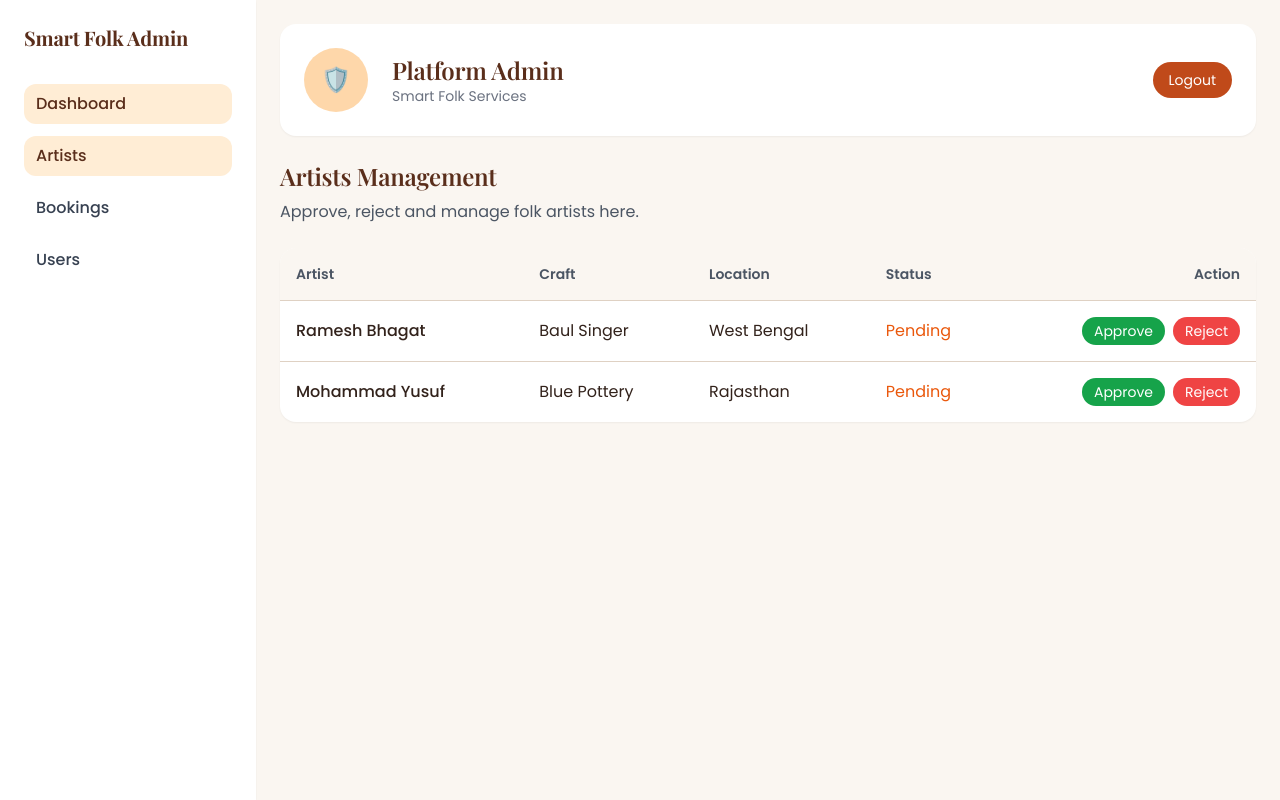
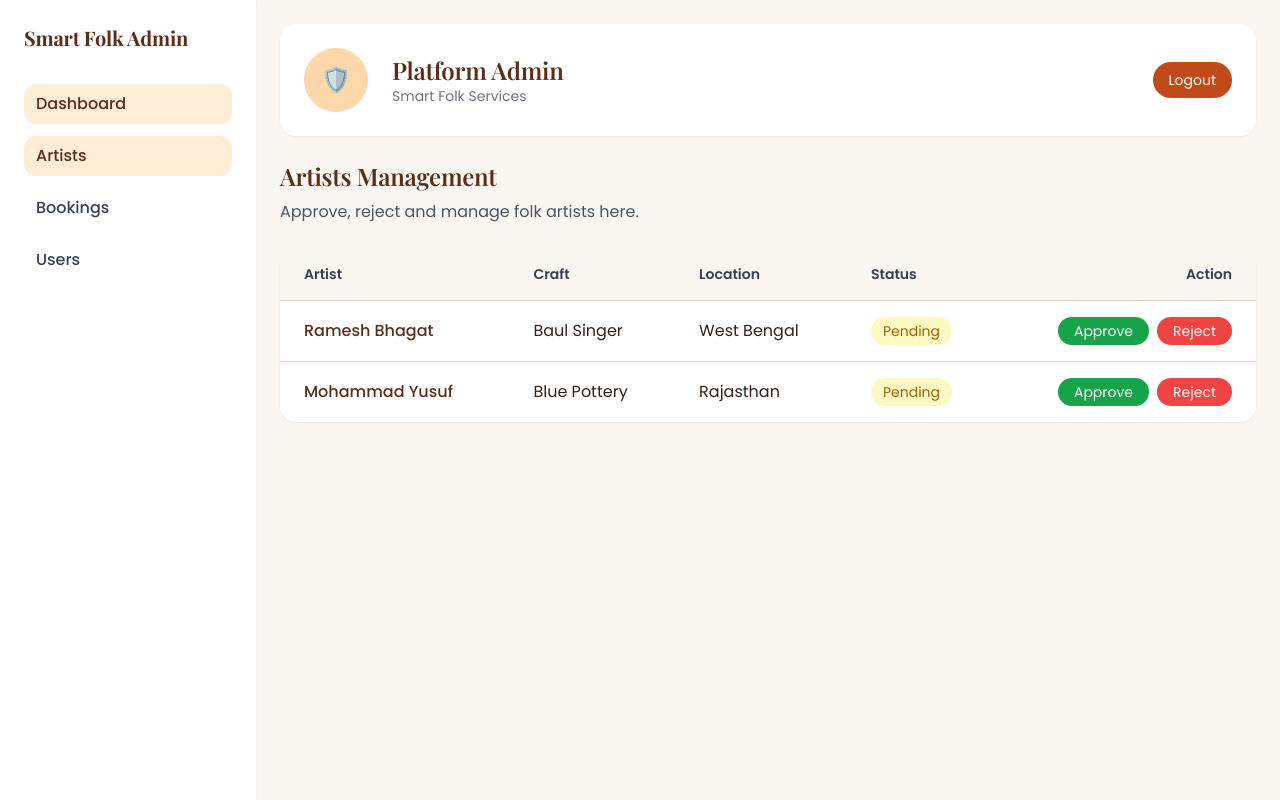
Before and after one commit to bushra931/Smart_folk, a React (Vite) app in the folder Smart_folk-main/: page /admin/artists in a window 1280 px wide. Built offline with nearby package versions, Linux system fonts and the light colour scheme; the HTML template or start-up script is replaced by a standard one.

Commit message:
Improve admin artists table UI with hover effects

```diff
--- a/Smart_folk-main/src/components/admin/ArtistsTable.tsx
+++ b/Smart_folk-main/src/components/admin/ArtistsTable.tsx
@@ -1,47 +1,61 @@
+const artists = [
+  {
+    name: "Ramesh Bhagat",
+    craft: "Baul Singer",
+    location: "West Bengal",
+    status: "Pending",
+  },
+  {
+    name: "Mohammad Yusuf",
+    craft: "Blue Pottery",
+    location: "Rajasthan",
+    status: "Pending",
+  },
+];
+
 const ArtistsTable = () => {
   return (
-    <div className="bg-white rounded-2xl shadow-sm overflow-hidden">
+    <div className="mt-6 bg-white rounded-2xl shadow-sm overflow-hidden">
       <table className="w-full text-left">
-        <thead className="bg-[#FAF6F1] text-sm text-gray-600">
+        <thead className="bg-[#FAF6F1] text-gray-700 text-sm">
           <tr>
-            <th className="p-4">Artist</th>
-            <th className="p-4">Craft</th>
-            <th className="p-4">Location</th>
-            <th className="p-4">Status</th>
-            <th className="p-4 text-right">Action</th>
+            <th className="px-6 py-4">Artist</th>
+            <th className="px-6 py-4">Craft</th>
+            <th className="px-6 py-4">Location</th>
+            <th className="px-6 py-4">Status</th>
+            <th className="px-6 py-4 text-right">Action</th>
           </tr>
         </thead>
 
         <tbody>
-          <tr className="border-t">
-            <td className="p-4 font-medium">Ramesh Bhagat</td>
-            <td className="p-4">Baul Singer</td>
-            <td className="p-4">West Bengal</td>
-            <td className="p-4 text-orange-600">Pending</td>
-            <td className="p-4 text-right space-x-2">
-              <button className="px-3 py-1 bg-green-600 text-white rounded-full text-sm">
-                Approve
-              </button>
-              <button className="px-3 py-1 bg-red-500 text-white rounded-full text-sm">
-                Reject
-              </button>
-            </td>
-          </tr>
+          {artists.map((artist, index) => (
+            <tr
+           key={index}
+           className="border-t hover:bg-orange-50 hover:shadow-sm transition"
+          >
 
-          <tr className="border-t">
-            <td className="p-4 font-medium">Mohammad Yusuf</td>
-            <td className="p-4">Blue Pottery</td>
-            <td className="p-4">Rajasthan</td>
-            <td className="p-4 text-orange-600">Pending</td>
-            <td className="p-4 text-right space-x-2">
-              <button className="px-3 py-1 bg-green-600 text-white rounded-full text-sm">
-                Approve
-              </button>
-              <button className="px-3 py-1 bg-red-500 text-white rounded-full text-sm">
-                Reject
-              </button>
-            </td>
-          </tr>
+              <td className="px-6 py-4 font-medium text-[#5A2E1B]">
+                {artist.name}
+              </td>
+              <td className="px-6 py-4">{artist.craft}</td>
+              <td className="px-6 py-4">{artist.location}</td>
+
+              <td className="px-6 py-4">
+                <span className="px-3 py-1 rounded-full text-sm bg-yellow-100 text-yellow-700">
+                  {artist.status}
+                </span>
+              </td>
+
+              <td className="px-6 py-4 text-right space-x-2">
+                <button className="px-4 py-1 rounded-full bg-green-600 text-white text-sm hover:bg-green-700">
+                  Approve
+                </button>
+                <button className="px-4 py-1 rounded-full bg-red-500 text-white text-sm hover:bg-red-600">
+                  Reject
+                </button>
+              </td>
+            </tr>
+          ))}
         </tbody>
       </table>
     </div>
```
